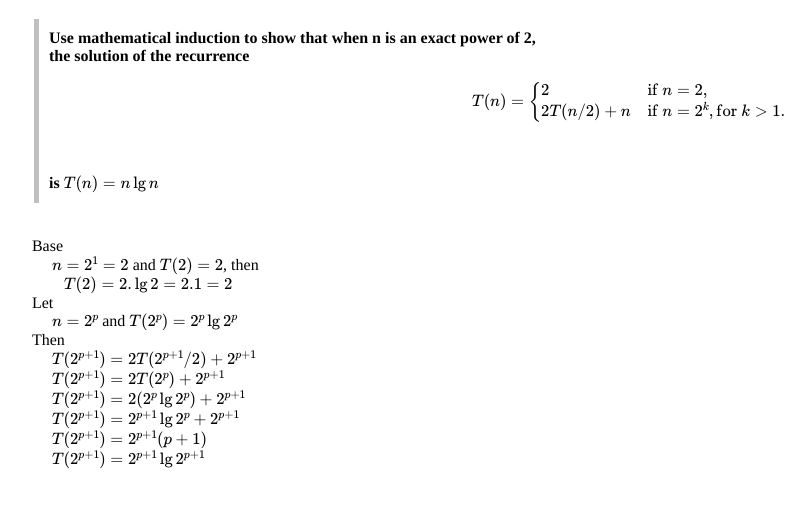
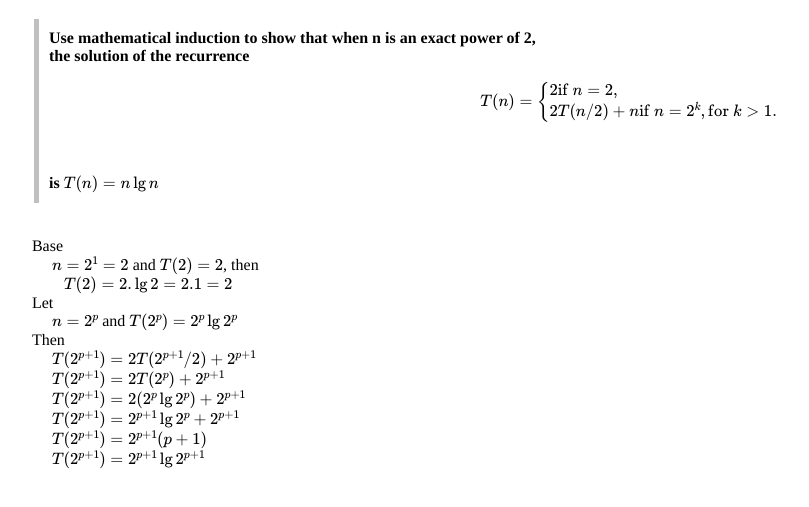
Before and after one commit to ivo-/sandbox, a plain HTML site: page books/ita/02/03/03.html in a window 1280 px wide. Shown: the part 61-568 px from the top of the page, without its empty margins (14-823 px from the left). Drawn offline with nearby package versions, Linux system fonts and the light colour scheme; some packages are replaced by stand-ins of ours.

Commit message:
Exercise 2.3.3

```diff
--- a/books/ita/02/03/03.html
+++ b/books/ita/02/03/03.html
@@ -7,7 +7,7 @@
 <meta http-equiv="Content-Type" content="text/html;charset=utf-8"/>
 <meta name="title" content="Exercise 2.3.3"/>
 <meta name="generator" content="Org-mode"/>
-<meta name="generated" content="2013-07-15 17:35:00 FLE Daylight Time"/>
+<meta name="generated" content="2013-07-15 17:45:05 FLE Daylight Time"/>
 <meta name="author" content=""/>
 <meta name="description" content=""/>
 <meta name="keywords" content=""/>
@@ -145,8 +145,8 @@ blockquote { padding: 10px; border-left: 5px silver solid; font-weight:bold; }
 <p>Use mathematical induction to show that when n is an exact power of 2,
 the solution of the recurrence
 $$ T(n) = \begin{cases}
-2           &amp; \text{if } n = 2, \\
-2T(n/2) + n &amp; \text{if } n = 2^k, \text{for } k &gt; 1.
+2            \text{if } n = 2, \\
+2T(n/2) + n  \text{if } n = 2^k, \text{for } k &gt; 1.
 \end{cases} $$
 
 is \(T(n) = n\lg{n}\)
```
